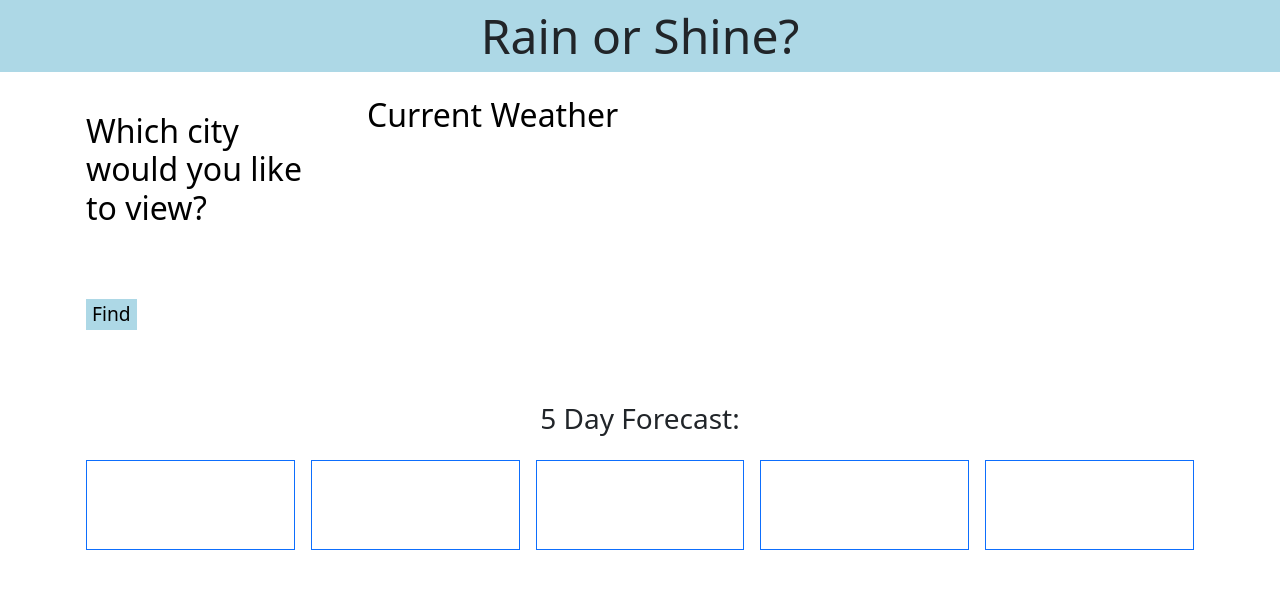
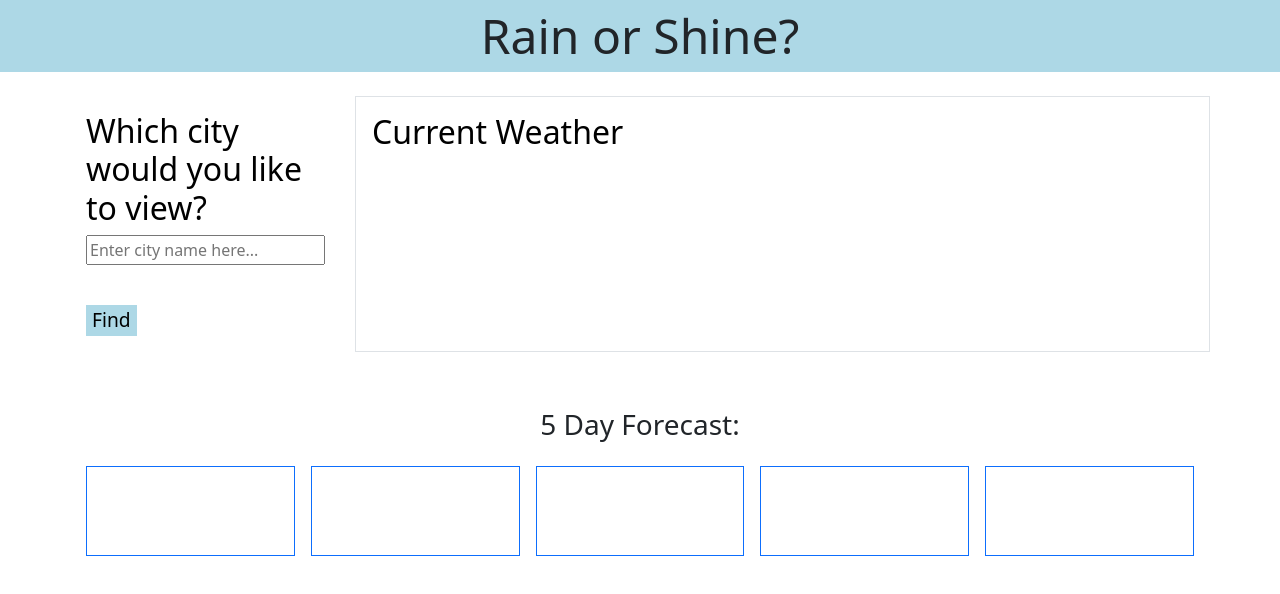
Before and after one commit to adhillon0817/Rain-or-Shine, a plain HTML site: page index.html in a window 1280 px wide. Drawn offline with nearby package versions, Linux system fonts and the light colour scheme; no server answers.

Commit message:
created css changes

```diff
--- a/index.html
+++ b/index.html
@@ -15,14 +15,14 @@
             <div class="row">
                 <div class="col-lg-3 p-3 mb-2">
                             <h2>Which city would you like to view?</h2>
-                            <form class="searchBox" list="datalistOptions" id="searchBox" placeholder="Enter city name here...">
+                            <input class="searchBox" list="datalistOptions" id="searchBox" placeholder="Enter city name here...">
                             <br>
                             <ul id="search-list"></ul>
                             <br>
                             <button id="find" class="find">Find</button>
                 </div>
 
-                <div class ="col-lg-3">
+                <div class ="col border p-3 mb-2">
                     <h2>Current Weather</h2>
                     <div id="city-name"></div>
                     <div id="date"></div>
```
